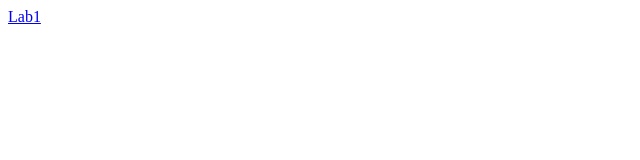
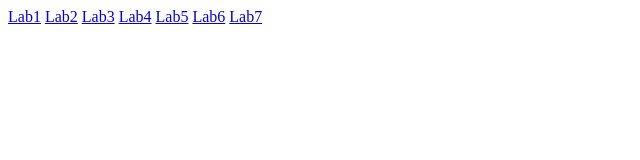
Before and after one commit to nikhilmone/workshop, a plain HTML site: page index.html in a window 1280 px wide. Shown: the whole page, without its empty margins (0-640 px from the left). Drawn offline with Linux system fonts and the light colour scheme.

Commit message:
Update index.html

```diff
--- a/index.html
+++ b/index.html
@@ -1,3 +1,9 @@
 <html>
 <a href="http://workshop-workshop.cloudapps.apac-workshop1.openshift.opentlc.com/M02L01_Lab_Demonstrate_Deploying_Container.html">Lab1</a>
+<a href="http://workshop-workshop.cloudapps.apac-workshop1.openshift.opentlc.com/M03L01_Lab_Demonstrate_OpenShift_Resources.html">Lab2</a>
+<a href="http://workshop-workshop.cloudapps.apac-workshop1.openshift.opentlc.com/M03L02_Lab_Demonstrate_OpenShift_Resources_Quota.html">Lab3</a>
+<a href="http://workshop-workshop.cloudapps.apac-workshop1.openshift.opentlc.com/M03L03_Lab_Aggregated_Logging_and_Metrics.html">Lab4</a>
+<a href="http://workshop-workshop.cloudapps.apac-workshop1.openshift.opentlc.com/M03L04_Lab_Demonstrate_Using_Templates.html">Lab5</a>
+<a href="http://workshop-workshop.cloudapps.apac-workshop1.openshift.opentlc.com/M04L01_Lab_Demonstrate_Deployments.html">Lab6</a>
+<a href="http://workshop-workshop.cloudapps.apac-workshop1.openshift.opentlc.com/M04L02_Lab_OpenShift_Pipelines_Integration.html">Lab7</a>
 </html>
```
